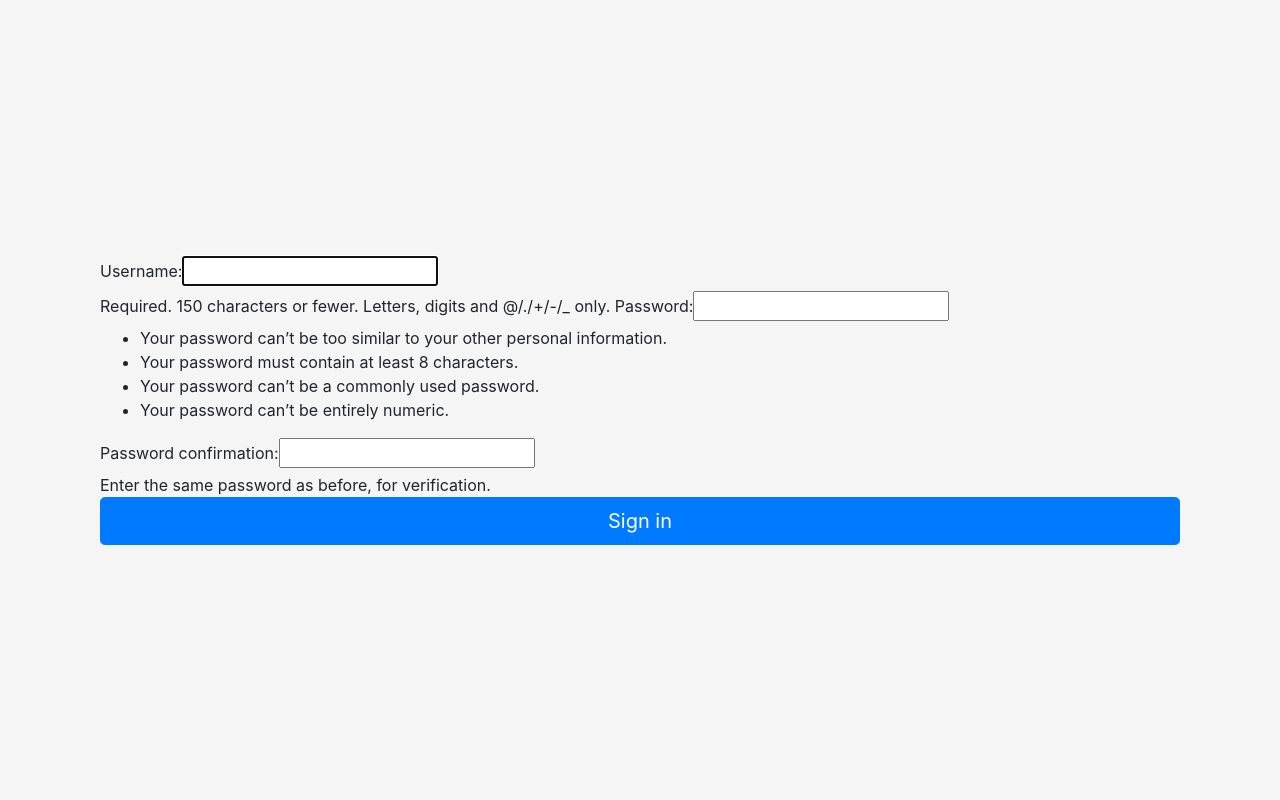
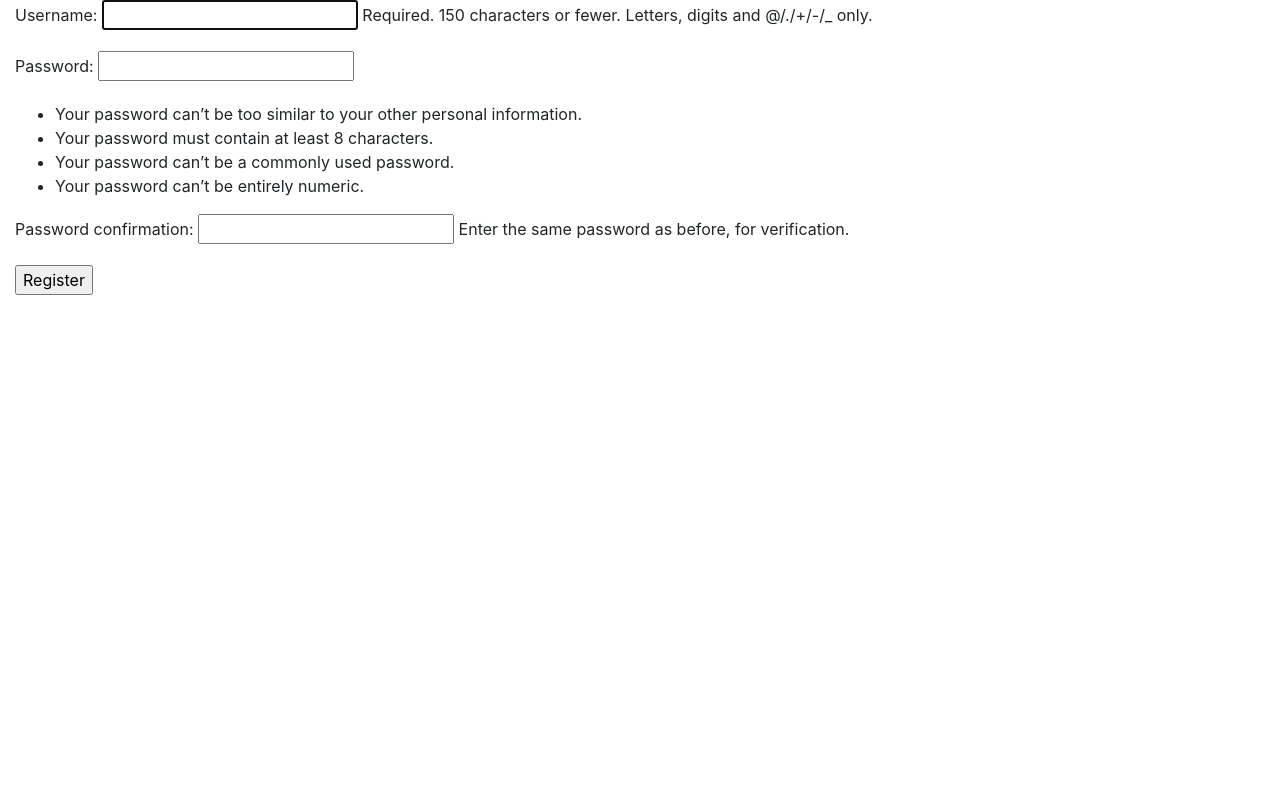
Before and after one commit to musa-bah/MySite, a Django app: page /register/ in a window 1280 px wide. Run offline with Django 3.2, Linux system fonts and the light colour scheme; some libraries are stand-ins or nearby versions.

Commit message:
Image, login, and logout added.

```diff
--- a/Todo/templates/todo_temps/login.html
+++ b/Todo/templates/todo_temps/login.html
@@ -1,43 +1,25 @@
-{% load static %}
+{% extends "todo_temps/homepage.html" %}
+{% block content %}
 
-<!doctype html>
-<html lang="en">
-  <head>
-    <!-- Required meta tags -->
-    <meta charset="utf-8">
-    <meta name="viewport" content="width=device-width, initial-scale=1, shrink-to-fit=no">
+<div class="container">
+    <div class="text-center">
+        <div class="login">
+            <form method="post">
+            {% csrf_token %}
+                <h1 class="h3 mb-3 font-weight-normal">Please sign in</h1>
+                <input type="hidden">
+                <p><input type="text" autofocus name="username" placeholder="Username"></p>
+                <p><input type="password" name="password" placeholder="Password"></p>
+                <input class="track" type="submit" value="Sigin">
+                <p>or</p>
+                <button class='regis'>  <a href="{% url 'register' %}">  Register  </a>   </button>
+            </form>
 
-    <!-- Bootstrap CSS -->
-    <link rel="stylesheet" type="text/css"
-          href="{% static 'bootstrap-docs/css/bootstrap.min.css' %}">
+            {# Assumes you setup the password_reset view in your URLconf #}
+            {# <p><a href="{% url 'password_reset' %}">Lost password?</a></p> #}
+        </div>
+    </div>
 
-    <!-- Custom styles for this template -->
-    <link href="{% static 'css/album.css' %}" rel="stylesheet">
-    <link href="{% static 'css/login.css' %}" rel="stylesheet">
+</div>
 
-    <title>Title</title>
-  </head>
-
-  <div class="container">
-   <form class="container" method="POST">
-        {% csrf_token %}
-        {{ form }}
-       <button class="btn btn-lg btn-primary btn-block" type="submit">Sign in</button>
-    </form>
-  </div>
-
-
-    <!-- Optional JavaScript -->
-    <!-- jQuery first, then Popper.js, then Bootstrap JS -->
-    <script src="https://code.jquery.com/jquery-3.3.1.slim.min.js"
-            integrity="sha384-q8i/X+965DzO0rT7abK41JStQIAqVgRVzpbzo5smXKp4YfRvH+8abtTE1Pi6jizo"
-            crossorigin="anonymous"></script>
-
-    <script src="https://cdnjs.cloudflare.com/ajax/libs/popper.js/1.14.7/umd/popper.min.js"
-            integrity="sha384-UO2eT0CpHqdSJQ6hJty5KVphtPhzWj9WO1clHTMGa3JDZwrnQq4sF86dIHNDz0W1"
-            crossorigin="anonymous"></script>
-
-    <script src="https://stackpath.bootstrapcdn.com/bootstrap/4.3.1/js/bootstrap.min.js"
-            integrity="sha384-JjSmVgyd0p3pXB1rRibZUAYoIIy6OrQ6VrjIEaFf/nJGzIxFDsf4x0xIM+B07jRM"
-            crossorigin="anonymous"></script>
-</html>
+{% endblock %}
--- /dev/null
+++ b/Todo/templates/todo_temps/register.html
@@ -0,0 +1,36 @@
+  {% load static %}
+
+<!doctype html>
+<html lang="en">
+  <head>
+    <!-- Required meta tags -->
+    <meta charset="utf-8">
+    <meta name="viewport" content="width=device-width, initial-scale=1, shrink-to-fit=no">
+
+    <!-- Bootstrap CSS -->
+    <link rel="stylesheet" href="https://stackpath.bootstrapcdn.com/bootstrap/4.3.1/css/bootstrap.min.css" integrity="sha384-ggOyR0iXCbMQv3Xipma34MD+dH/1fQ784/j6cY/iJTQUOhcWr7x9JvoRxT2MZw1T" crossorigin="anonymous">
+    <link rel="stylesheet" type="/css" href="{% static 'css/homepage.css' %}">
+
+    <title>Register</title>
+  </head>
+  <body>
+
+  <div class="container-fluid">
+      <div class="regis_form" >
+          <form method="post">
+            {% csrf_token %}
+            {{ form.as_p }}
+            <input class="track" type="submit" value="Register">
+          </form>
+      </div>
+  </div>
+
+
+
+    <!-- Optional JavaScript -->
+    <!-- jQuery first, then Popper.js, then Bootstrap JS -->
+    <script src="https://code.jquery.com/jquery-3.3.1.slim.min.js" integrity="sha384-q8i/X+965DzO0rT7abK41JStQIAqVgRVzpbzo5smXKp4YfRvH+8abtTE1Pi6jizo" crossorigin="anonymous"></script>
+    <script src="https://cdnjs.cloudflare.com/ajax/libs/popper.js/1.14.7/umd/popper.min.js" integrity="sha384-UO2eT0CpHqdSJQ6hJty5KVphtPhzWj9WO1clHTMGa3JDZwrnQq4sF86dIHNDz0W1" crossorigin="anonymous"></script>
+    <script src="https://stackpath.bootstrapcdn.com/bootstrap/4.3.1/js/bootstrap.min.js" integrity="sha384-JjSmVgyd0p3pXB1rRibZUAYoIIy6OrQ6VrjIEaFf/nJGzIxFDsf4x0xIM+B07jRM" crossorigin="anonymous"></script>
+  </body>
+</html>
--- a/Todo/urls.py
+++ b/Todo/urls.py
@@ -3,11 +3,13 @@ from . import views
 from django.contrib.auth import authenticate, login
 
 urlpatterns = [
-    path('', views.home_view, name='home'),
+    path('home/', views.todo_home, name='home'),
     path('delete/<int:list_id>', views.delete, name='delete'),
     path('cross/<int:list_id>', views.crossed, name='cross'),
     path('un_cross/<int:list_id>', views.un_crossed, name='un_cross'),
     path('edit/<int:list_id>', views.edit, name='edit'),
     path('register/', views.register, name='register'),
-    path('login/', login, name='login'),
+    path('login/', views.login_page, name='login'),
+    path('', views.home, name='homepage'),
+
 ]
--- a/Todo/views.py
+++ b/Todo/views.py
@@ -4,12 +4,15 @@ from . models import List
 from . forms import ListForm
 from django.contrib import messages
 from django.contrib.auth.forms import UserCreationForm, PasswordChangeForm, AuthenticationForm
-from django.contrib.auth.models import User
 from django.contrib.auth import authenticate, login
 
 
 # Create your views here.
-def home_view(request):
+def home(request):
+    return render(request, 'todo_temps/homepage.html', {})
+
+
+def todo_home(request):
     if request.method == "POST":
         form = ListForm(request.POST or None)
 
@@ -69,4 +72,18 @@ def register(request):
             return redirect('home')
     else:
         form = UserCreationForm()
-        return render(request, 'todo_temps/login.html', {'form': form})
+        return render(request, 'todo_temps/register.html', {'form': form})
+
+
+def login_page(request):
+    if request.POST:
+        username = request.POST['username']
+        password = request.POST['password']
+        user = authenticate(request, username=username, password=password)
+        if user is not None:
+            login(request, user)
+            return HttpResponse("You are now logged in !!!")
+        else:
+            return redirect('login')
+
+    return render(request, 'todo_temps/login.html')
--- a/static/css/login.css
+++ /dev/null
@@ -1,57 +0,0 @@
-html,
-body {
-  height: 100%;
-}
-
-body {
-  display: -ms-flexbox;
-  display: flex;
-  -ms-flex-align: center;
-  align-items: center;
-  padding-top: 40px;
-  padding-bottom: 40px;
-  background-color: #f5f5f5;
-}
-
-.form-signin {
-  width: 100%;
-  max-width: 330px;
-  padding: 15px;
-  margin: auto;
-}
-.form-signin .checkbox {
-  font-weight: 400;
-}
-.form-signin .form-control {
-  position: relative;
-  box-sizing: border-box;
-  height: auto;
-  padding: 10px;
-  font-size: 16px;
-}
-.form-signin .form-control:focus {
-  z-index: 2;
-}
-.form-signin input[type="email"] {
-  margin-bottom: -1px;
-  border-bottom-right-radius: 0;
-  border-bottom-left-radius: 0;
-}
-.form-signin input[type="password"] {
-  margin-bottom: 10px;
-  border-top-left-radius: 0;
-  border-top-right-radius: 0;
-}
-
-.custom-btn {
-  background-color: #007BFF; /* Green */
-  padding: 5px 12px;
-  text-align: center;
-  display: inline-block;
-  font-size: 10px;
-  border-radius: 8px;
-  color: white;
-  border: none;
-  width: 10%;
-  font-size: 20px;
-}
```
Also changed, not shown: Todo/templates/todo_temps/homepage.html (added, +37 -0 lines), static/css/homepage.css (added, +61 -0 lines), db.sqlite3, static/css/forest1.jpg (added).
